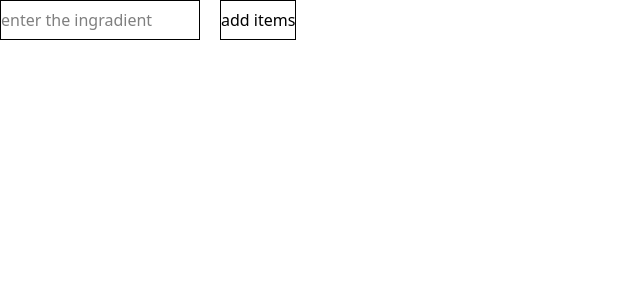
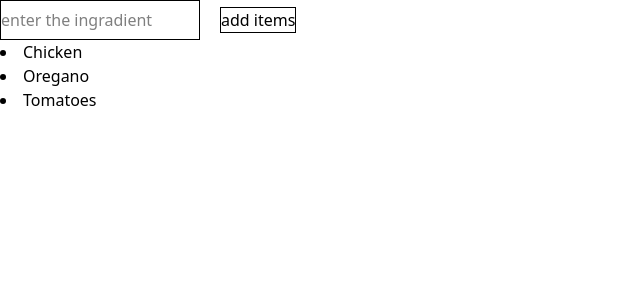
Before and after one commit to system-Barinda/React-project-of-learning, a React (Vite) app in the folder React_learning/: page / in a window 1280 px wide. Shown: the top 300 px of the page, without its empty margins (0-640 px from the left). Built offline with nearby package versions, Linux system fonts and the light colour scheme.

Commit message:
chore:update all

```diff
--- a/React_learning/src/page/practise.jsx
+++ b/React_learning/src/page/practise.jsx
@@ -8,18 +8,26 @@ export default function Barinda(){
         return<li key={item}>{item}</li>
     })
 
+    const handleSubmitt = (event) => {
+   event.preventDefault();
+   const dataForm = new FormData(event.currentTarget);
+   let newItem = dataForm.getData("item");
+   setItemes(prev => [...prev,newItem]);
+    }
+
     return(
         <>
              <div className="flex ">
+                <form action="" onSubmit={handleSubmitt}>
                 <input type="text"
                 name="item"
                 placeholder="enter the ingradient"
                 className="border h-10 w-50 mr-5" />
-                <button className="border"> add items</button>
+                <button className="border" type="submit"> add items</button></form>
              </div>
 
              <div className="result">
-
+              {ingredi}
              </div>
         </>
     )
```
